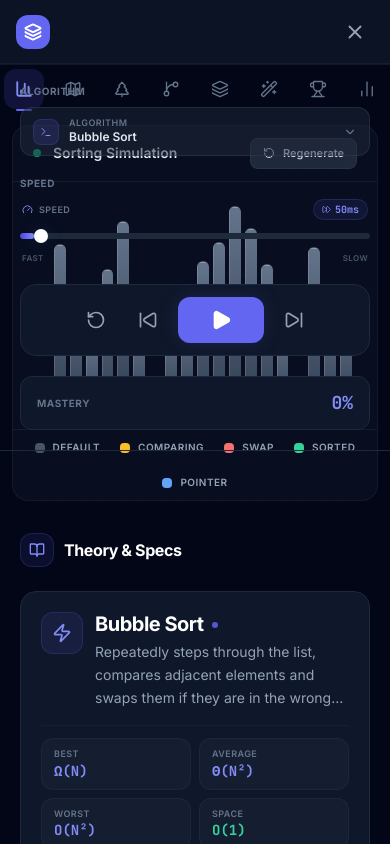
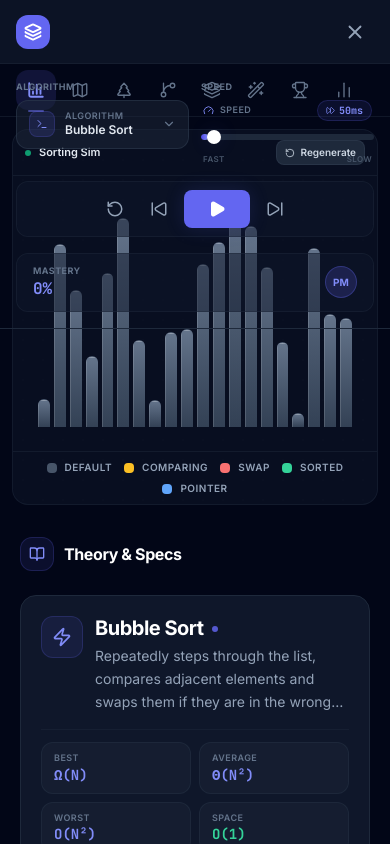
Before and after one commit to malviyapriyanshu/AlVi, a React (Vite) app: page / in a window 390 px wide. Both pictures are taken after a click on the button 355 px from the left and 31 px from the top of the page. Built offline with nearby package versions, Linux system fonts and the light colour scheme.

Commit message:
fix: mobile UI layout and CI/CD permissions in ci.yml

```diff
--- a/src/app/App.tsx
+++ b/src/app/App.tsx
@@ -216,18 +216,18 @@ export default function App() {
                        style={{ backgroundImage: 'radial-gradient(rgba(148,163,184,0.4) 1px, transparent 1px)', backgroundSize: '20px 20px' }} />
 
                   {/* Header */}
-                  <div className="relative z-10 flex items-center justify-between px-5 py-3 border-b border-slate-800/50 shrink-0">
-                    <div className="flex items-center gap-3">
-                      <div className="w-2 h-2 rounded-full bg-emerald-500 animate-pulse" />
-                      <h2 className="text-sm font-semibold text-slate-200">
-                        {activeTab.charAt(0).toUpperCase() + activeTab.slice(1)} Simulation
+                  <div className="relative z-10 flex items-center justify-between px-3 md:px-5 py-2.5 md:py-3 border-b border-slate-800/50 shrink-0">
+                    <div className="flex items-center gap-2 md:gap-3">
+                      <div className="w-1.5 h-1.5 md:w-2 md:h-2 rounded-full bg-emerald-500 animate-pulse" />
+                      <h2 className="text-[11px] md:text-sm font-semibold text-slate-200 truncate max-w-[120px] md:max-w-none">
+                        {activeTab.charAt(0).toUpperCase() + activeTab.slice(1)} <span className="hidden xs:inline">Simulation</span><span className="xs:hidden">Sim</span>
                       </h2>
                     </div>
                     <button
                       onClick={handleNewArray}
-                      className="flex items-center gap-2 px-3 py-1.5 bg-slate-800 hover:bg-slate-700 text-slate-300 hover:text-white rounded-lg text-[11px] font-semibold transition-all active:scale-95 border border-slate-700/50"
+                      className="flex items-center gap-1.5 md:gap-2 px-2 md:px-3 py-1 md:py-1.5 bg-slate-800 hover:bg-slate-700 text-slate-300 hover:text-white rounded-lg text-[10px] md:text-[11px] font-semibold transition-all active:scale-95 border border-slate-700/50 shrink-0"
                     >
-                      <RotateCcw size={12} />
+                      <RotateCcw size={10} className="md:w-[12px] md:h-[12px]" />
                       <span>Regenerate</span>
                     </button>
                   </div>
@@ -242,7 +242,7 @@ export default function App() {
                   </div>
 
                   {/* Legend Footer */}
-                  <div className="relative z-10 px-5 py-2.5 border-t border-slate-800/50 shrink-0 flex flex-wrap items-center justify-center gap-5">
+                  <div className="relative z-10 px-3 md:px-5 py-2 md:py-2.5 border-t border-slate-800/50 shrink-0 flex flex-wrap items-center justify-center gap-x-3 gap-y-1.5 md:gap-5">
                     <LegendItem color="bg-slate-600" label="Default" />
                     <LegendItem color="bg-amber-400" label="Comparing" />
                     <LegendItem color="bg-red-400" label="Swap" />
--- a/src/components/layout/NavRail.tsx
+++ b/src/components/layout/NavRail.tsx
@@ -21,7 +21,7 @@ export const NavRail: React.FC<NavRailProps> = ({ activeTab, onTabChange }) => {
 
   return (
     <nav
-      className="flex flex-row md:flex-col w-full md:w-14 bg-slate-950 items-center justify-around md:justify-start py-1 md:py-6 gap-1 md:gap-1 z-40 md:h-full shrink-0 border-t md:border-t-0 md:border-r border-slate-800/50"
+      className="flex flex-row md:flex-col w-full md:w-16 bg-slate-950 items-center overflow-x-auto md:overflow-visible no-scrollbar py-1.5 md:py-6 gap-2 md:gap-4 z-40 md:h-full shrink-0 border-b md:border-b-0 md:border-r border-slate-800/50 px-4 md:px-0"
       role="tablist"
       aria-label="Navigation"
     >
@@ -33,7 +33,7 @@ export const NavRail: React.FC<NavRailProps> = ({ activeTab, onTabChange }) => {
       </div>
 
       {/* Tab Buttons */}
-      <div className="flex flex-row md:flex-col gap-0.5 w-full justify-around md:justify-start items-center md:px-2">
+      <div className="flex flex-row md:flex-col gap-1 w-auto md:w-full items-center md:px-2 min-w-max md:min-w-0">
         {TABS.map(tab => {
           const isActive = activeTab === tab.id || (selectedCategory === tab.id && ['sorting', 'searching', 'tree', 'graph', 'dp', 'techniques'].includes(activeTab));
           return (
--- a/src/components/layout/Navbar.tsx
+++ b/src/components/layout/Navbar.tsx
@@ -135,33 +135,41 @@ export const Navbar: React.FC<NavbarProps> = ({
 
       {/* Mobile Menu */}
       {isMenuOpen && (
-        <div className="md:hidden absolute top-16 left-0 right-0 bg-slate-950/98 backdrop-blur-xl border-b border-slate-800 p-5 flex flex-col gap-5 max-h-[calc(100vh-64px)] overflow-y-auto z-40 animate-fade-in">
-          <div className="flex flex-col gap-2">
-            <span className="text-[10px] font-bold text-slate-500 uppercase tracking-wider">Algorithm</span>
-            <AlgorithmDropdown label="Algorithm" />
+        <div className="md:hidden absolute top-16 left-0 right-0 bg-slate-950/98 backdrop-blur-xl border-b border-slate-800 p-4 flex flex-col gap-4 max-h-[calc(100vh-64px)] overflow-y-auto z-40 animate-fade-in">
+          <div className="grid grid-cols-2 gap-3">
+             <div className="flex flex-col gap-1.5">
+               <span className="text-[9px] font-bold text-slate-500 uppercase tracking-wider">Algorithm</span>
+               <AlgorithmDropdown label="Algorithm" />
+             </div>
+             <div className="flex flex-col gap-1.5">
+               <span className="text-[9px] font-bold text-slate-500 uppercase tracking-wider">Speed</span>
+               <SpeedSlider />
+             </div>
+          </div>
 
-          </div>
-          <div className="flex flex-col gap-2">
-            <span className="text-[10px] font-bold text-slate-500 uppercase tracking-wider">Speed</span>
-            <SpeedSlider />
-          </div>
-          <div className="flex items-center justify-center gap-2 bg-slate-900 p-3 rounded-2xl border border-slate-800">
-            <button onClick={() => { onReset(); onMenuToggle(); }} className="p-3 rounded-xl text-slate-400 hover:text-white hover:bg-slate-800 transition-all" aria-label="Reset">
-              <RotateCcw size={20} />
+          <div className="flex items-center justify-center gap-1.5 bg-slate-900/50 p-2 rounded-xl border border-slate-800/50">
+            <button onClick={() => { onReset(); onMenuToggle(); }} className="p-2.5 rounded-lg text-slate-400 hover:text-white hover:bg-slate-800 transition-all" aria-label="Reset">
+              <RotateCcw size={18} />
             </button>
-            <button onClick={onStepBackward} disabled={isPlaying} className="p-3 rounded-xl text-slate-400 hover:text-white hover:bg-slate-800 transition-all disabled:opacity-30" aria-label="Step back">
-              <SkipBack size={20} />
+            <button onClick={onStepBackward} disabled={isPlaying} className="p-2.5 rounded-lg text-slate-400 hover:text-white hover:bg-slate-800 transition-all disabled:opacity-30" aria-label="Step back">
+              <SkipBack size={18} />
             </button>
-            <button onClick={isPlaying ? onStop : onRun} className={`px-8 py-3 rounded-xl font-bold transition-all ${isPlaying ? 'bg-slate-800 text-white' : 'bg-indigo-500 text-white shadow-glow-indigo'}`} aria-label={isPlaying ? 'Pause' : 'Run'}>
-              {isPlaying ? <Pause size={22} fill="currentColor" /> : <Play size={22} fill="currentColor" />}
+            <button onClick={isPlaying ? onStop : onRun} className={`px-6 py-2.5 rounded-lg font-bold transition-all ${isPlaying ? 'bg-slate-800 text-white' : 'bg-indigo-500 text-white shadow-glow-indigo'}`} aria-label={isPlaying ? 'Pause' : 'Run'}>
+              {isPlaying ? <Pause size={18} fill="currentColor" /> : <Play size={18} fill="currentColor" />}
             </button>
-            <button onClick={onStepForward} disabled={isPlaying} className="p-3 rounded-xl text-slate-400 hover:text-white hover:bg-slate-800 transition-all disabled:opacity-30" aria-label="Step forward">
-              <SkipForward size={20} />
+            <button onClick={onStepForward} disabled={isPlaying} className="p-2.5 rounded-lg text-slate-400 hover:text-white hover:bg-slate-800 transition-all disabled:opacity-30" aria-label="Step forward">
+              <SkipForward size={18} />
             </button>
           </div>
-          <div className="flex justify-between items-center bg-slate-900 px-4 py-3 rounded-xl border border-slate-800">
-            <span className="text-[10px] font-bold text-slate-500 uppercase tracking-wider">Mastery</span>
-            <span className="text-lg font-mono font-bold text-indigo-400">{overallProgress}%</span>
+
+          <div className="flex justify-between items-center bg-slate-900/50 px-4 py-2.5 rounded-xl border border-slate-800/50">
+            <div className="flex flex-col">
+              <span className="text-[9px] font-bold text-slate-500 uppercase tracking-wider">Mastery</span>
+              <span className="text-base font-mono font-bold text-indigo-400">{overallProgress}%</span>
+            </div>
+            <div className="w-8 h-8 rounded-full bg-indigo-500/20 border border-indigo-500/30 flex items-center justify-center text-indigo-400 font-bold text-[10px]">
+              PM
+            </div>
           </div>
         </div>
       )}
```
